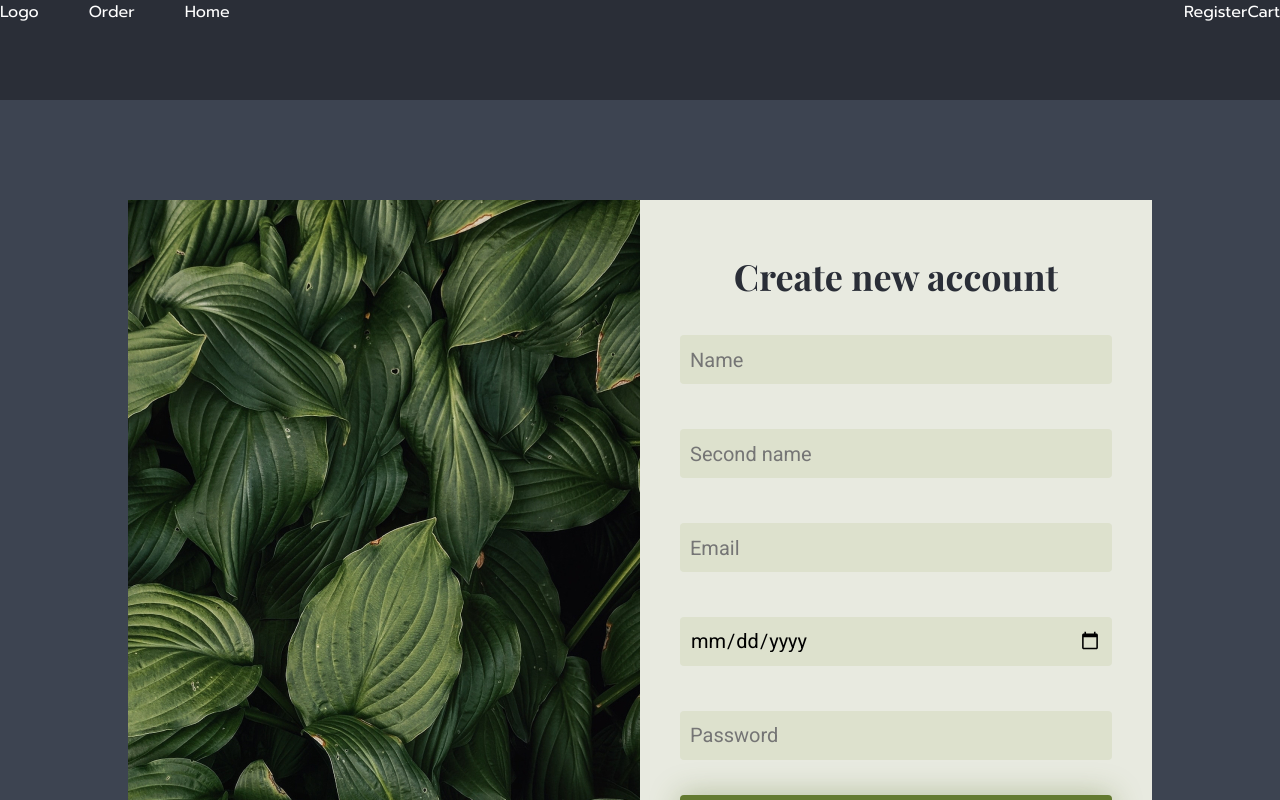
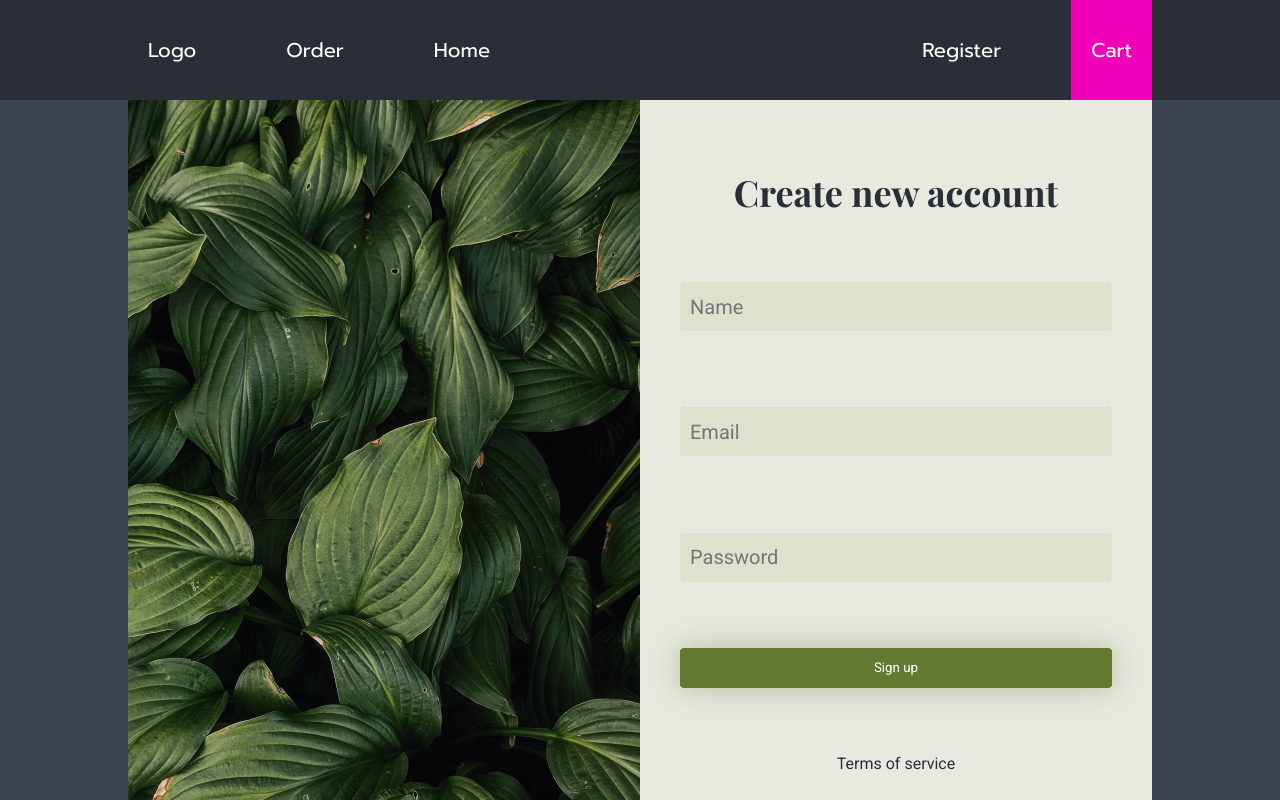
Before and after one commit to Viktoriia-Piskova/bistro-online-restaurant, a Vue app: page /register in a window 1280 px wide. Shown: the top 800 px of the page. Built offline with nearby package versions, Linux system fonts and the light colour scheme.

Commit message:
Styles and markup

```diff
--- a/src/App.vue
+++ b/src/App.vue
@@ -16,7 +16,7 @@
         <li>
           <router-link to="/register">Register</router-link>
         </li>
-        <li>Cart</li>
+        <li class="cart">Cart</li>
       </ul>
     </nav>
   </header>
@@ -253,15 +253,31 @@ header nav {
   font-family: "Prompt";
   font-style: normal;
   font-weight: 400;
-  font-size: 16px;
+  font-size: 20px;
   line-height: 24px;
+  width: 80%;
+  margin: auto;
 }
 
-header * {
+header {
   background: #2a2e37;
-  height: 100px;
+  background: #2a2e37;
+  position: fixed;
+  top: 0px;
+  z-index: 9999;
+  width: 100%;
 }
 
+.menu li {
+  display: flex;
+  align-items: center;
+  height: 100px;
+  padding: 0px 20px;
+}
+
+.menu li:hover {
+  background-color: #3d4451;
+}
 .menu {
   display: flex;
   align-items: center;
@@ -270,5 +286,30 @@ header * {
 
 .user {
   display: flex;
+  align-items: center;
+  gap: 50px;
+}
+
+.user li {
+  display: flex;
+  align-items: center;
+  height: 100px;
+  padding: 0px 20px;
+}
+
+.user li:hover {
+  background-color: #3d4451;
+}
+
+.products-wrapper {
+  width: 80%;
+  margin: auto;
+  display: grid;
+  grid-template-columns: auto auto auto;
+  grid-row-gap: 2%;
+}
+
+.cart {
+  background-color: #f000b8;
 }
 </style>
--- a/src/views/HomeView.vue
+++ b/src/views/HomeView.vue
@@ -2,7 +2,9 @@
   <div class="home">
     <MainBanner></MainBanner>
     <h1>Order dishes now!</h1>
-    <ProductCard v-for="dish in dishes" :key="dish.id" :dish="dish" />
+    <div class="products-wrapper">
+      <ProductCard v-for="dish in dishes" :key="dish.id" :dish="dish" />
+    </div>
   </div>
 </template>
 
--- a/src/views/RegistrationForm.vue
+++ b/src/views/RegistrationForm.vue
@@ -7,9 +7,7 @@
     <form class="form account-form" action="#">
       <h3 class="account-header">Create new account</h3>
       <input type="text" placeholder="Name" />
-      <input type="text" placeholder="Second name" />
       <input type="email" placeholder="Email" />
-      <input type="date" />
       <input type="password" placeholder="Password" />
       <button class="sign-btn">Sign up</button>
       <p class="account-policy">
@@ -24,6 +22,14 @@
 <script>
 export default {
   name: "RegistrationForm",
+  data() {
+    return {
+      userId: 1,
+      name: "",
+      email: "",
+      password: "",
+    };
+  },
 };
 </script>
 
```
